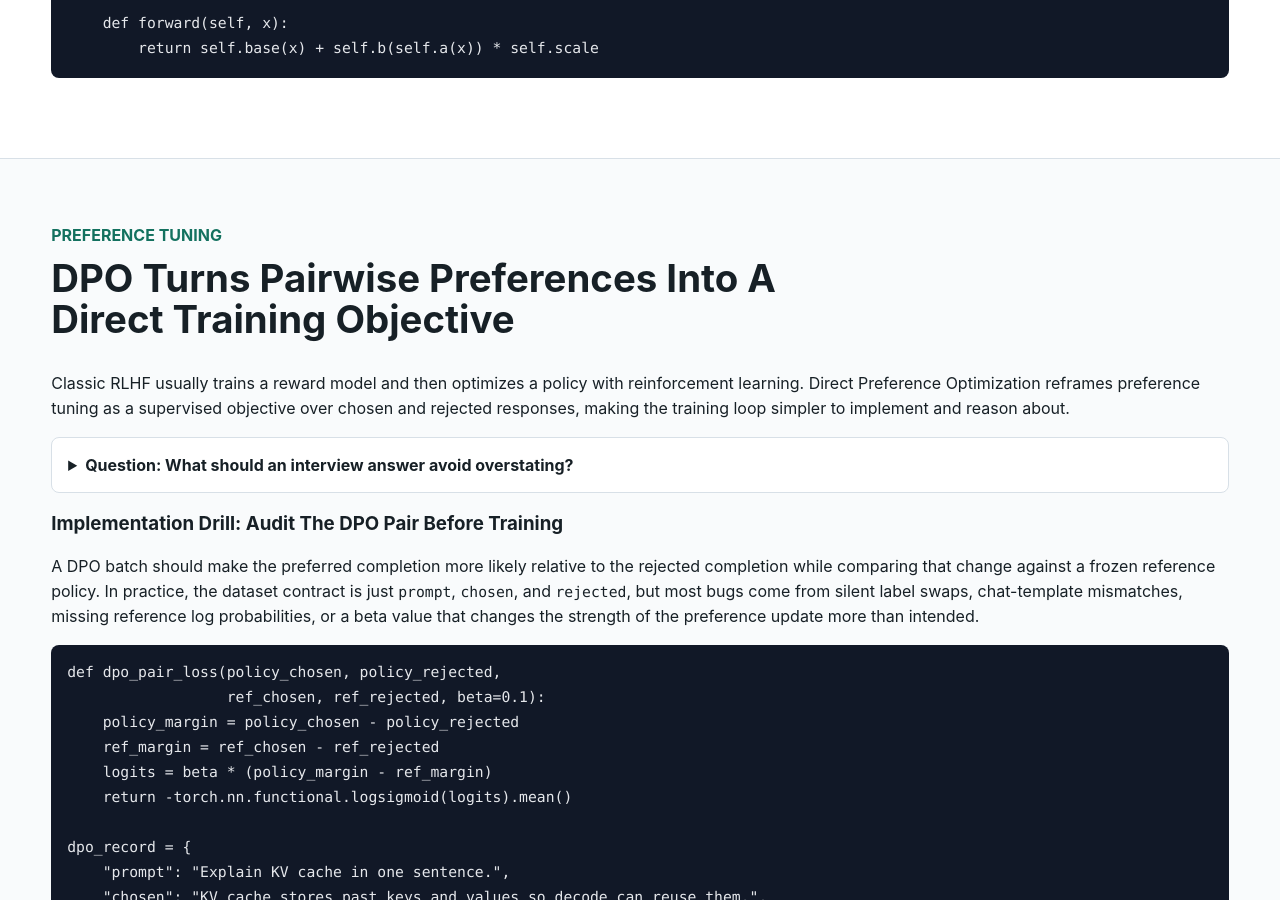
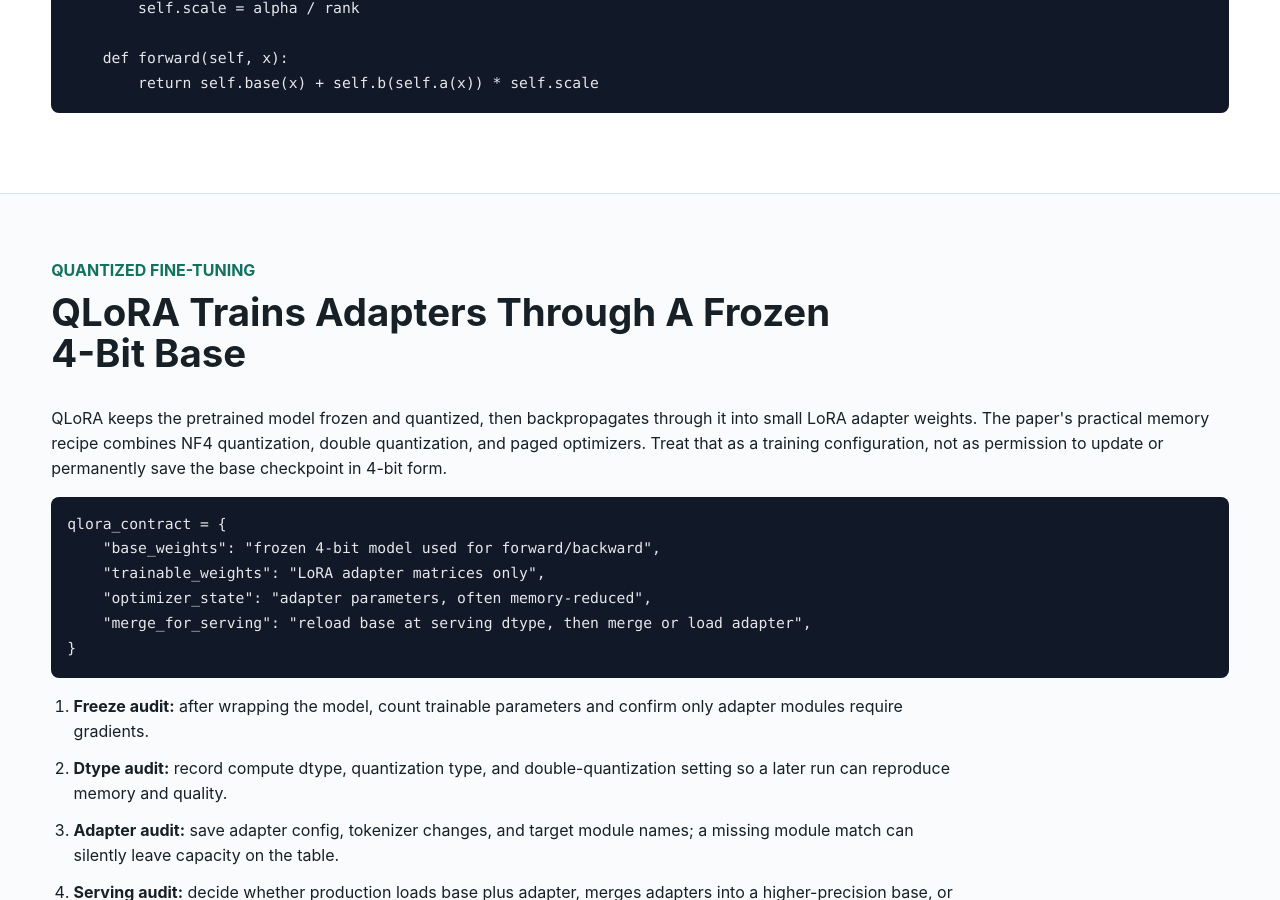
Before and after one commit to kennethli319/kennethli319.github.io, a Jekyll site: the page llm-ml-course/lessons/finetuning-rag-agents.html, which Jekyll copies as it is, in a window 1280 px wide and 900 px high, scrolled down 992 px. Built offline with Jekyll 4.4.1, drawn with Linux system fonts in a browser that asks for light colours; some of the changed text lies outside the part shown.

Commit message:
Sync QLoRA course checklist

```diff
--- a/llm-ml-course/lessons/finetuning-rag-agents.html
+++ b/llm-ml-course/lessons/finetuning-rag-agents.html
@@ -11,6 +11,7 @@
     <nav>
       <a href="../index.html">Course Home</a>
       <a href="#finetune">Fine-Tuning</a>
+      <a href="#qlora">QLoRA</a>
       <a href="#preference">Preference</a>
       <a href="#rag">RAG</a>
       <a href="#hybrid-retrieval">Hybrid Retrieval</a>
@@ -49,6 +50,42 @@
 
     def forward(self, x):
         return self.base(x) + self.b(self.a(x)) * self.scale</code></pre>
+    </section>
+
+    <section id="qlora" class="band">
+      <div class="section-head">
+        <p class="eyebrow">Quantized Fine-Tuning</p>
+        <h2>QLoRA Trains Adapters Through A Frozen 4-Bit Base</h2>
+      </div>
+      <p>
+        QLoRA keeps the pretrained model frozen and quantized, then backpropagates
+        through it into small LoRA adapter weights. The paper's practical memory
+        recipe combines NF4 quantization, double quantization, and paged optimizers.
+        Treat that as a training configuration, not as permission to update or
+        permanently save the base checkpoint in 4-bit form.
+      </p>
+      <pre><code class="language-python">qlora_contract = {
+    "base_weights": "frozen 4-bit model used for forward/backward",
+    "trainable_weights": "LoRA adapter matrices only",
+    "optimizer_state": "adapter parameters, often memory-reduced",
+    "merge_for_serving": "reload base at serving dtype, then merge or load adapter",
+}</code></pre>
+      <ol class="steps">
+        <li><strong>Freeze audit:</strong> after wrapping the model, count trainable parameters and confirm only adapter modules require gradients.</li>
+        <li><strong>Dtype audit:</strong> record compute dtype, quantization type, and double-quantization setting so a later run can reproduce memory and quality.</li>
+        <li><strong>Adapter audit:</strong> save adapter config, tokenizer changes, and target module names; a missing module match can silently leave capacity on the table.</li>
+        <li><strong>Serving audit:</strong> decide whether production loads base plus adapter, merges adapters into a higher-precision base, or serves multiple adapters on one resident base model.</li>
+      </ol>
+      <details class="qa">
+        <summary>Question: Why is QLoRA not just "training a 4-bit model"?</summary>
+        <p>The base model is quantized and frozen to save memory, while the learned change lives in trainable LoRA adapter weights. Gradients pass through the quantized base computation, but the base weights are not the parameters being optimized.</p>
+      </details>
+      <p>
+        Sources:
+        <a href="https://arxiv.org/abs/2305.14314">QLoRA paper</a>,
+        <a href="https://huggingface.co/docs/peft/package_reference/lora">Hugging Face PEFT LoRA docs</a>,
+        <a href="https://huggingface.co/docs/bitsandbytes/en/optimizers">Hugging Face bitsandbytes optimizer docs</a>.
+      </p>
     </section>
 
     <section id="preference" class="band">
```
Also changed, not shown: llm-ml-course/README.md (+3 -0 lines).
